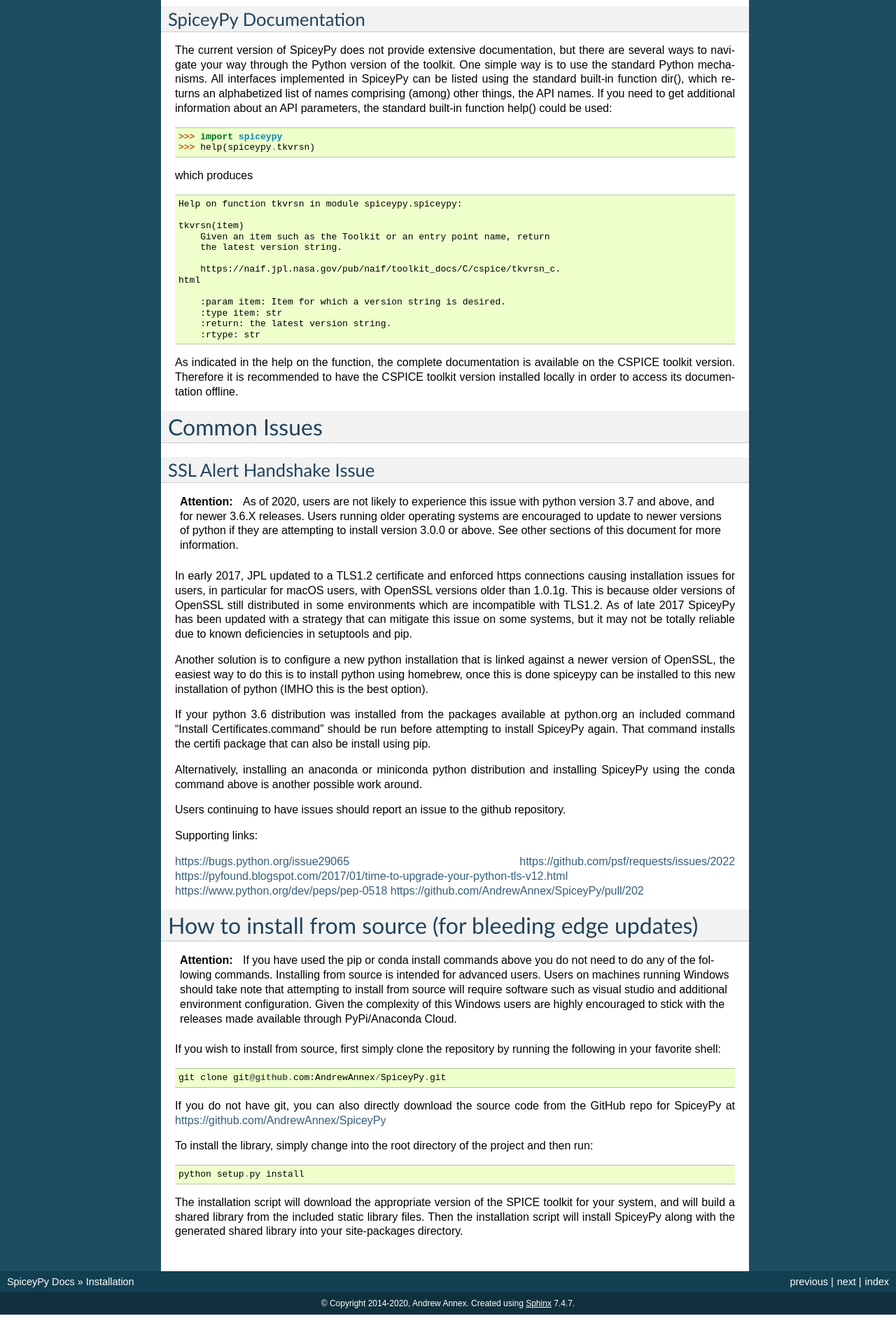
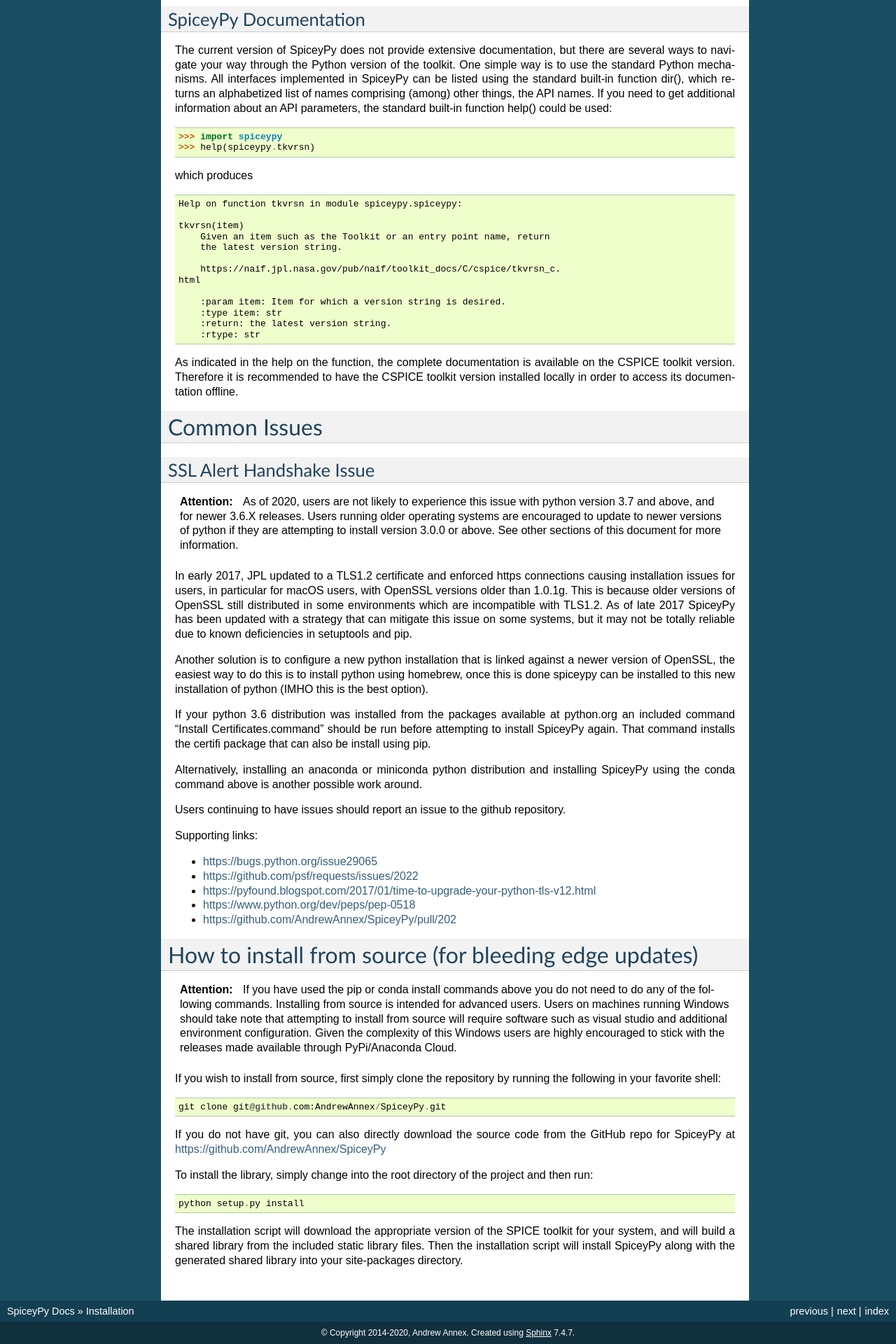
Before and after one commit to AndrewAnnex/SpiceyPy, a Sphinx documentation site: the page built from docs/installation.rst, in a window 1280 px wide. Shown: the part 1256-3176 px from the top of the page at 70% size. Built offline with Sphinx 7.4.7, drawn with Linux system fonts in a browser that asks for light colours; pages that are not in the unit, such as notebooks, are missing from menus; before the commit the page ends 3134 px from its top, so only the background shows below that.

Commit message:
Format SSL supporting links as a list

```diff
--- a/docs/installation.rst
+++ b/docs/installation.rst
@@ -156,11 +156,11 @@
 
 Supporting links:
 
-`<https://bugs.python.org/issue29065>`_
-`<https://github.com/psf/requests/issues/2022>`_
-`<https://pyfound.blogspot.com/2017/01/time-to-upgrade-your-python-tls-v12.html>`_
-`<https://www.python.org/dev/peps/pep-0518>`_
-`<https://github.com/AndrewAnnex/SpiceyPy/pull/202>`_
+* `<https://bugs.python.org/issue29065>`_
+* `<https://github.com/psf/requests/issues/2022>`_
+* `<https://pyfound.blogspot.com/2017/01/time-to-upgrade-your-python-tls-v12.html>`_
+* `<https://www.python.org/dev/peps/pep-0518>`_
+* `<https://github.com/AndrewAnnex/SpiceyPy/pull/202>`_
 
 ======================================================
 How to install from source (for bleeding edge updates)
```
